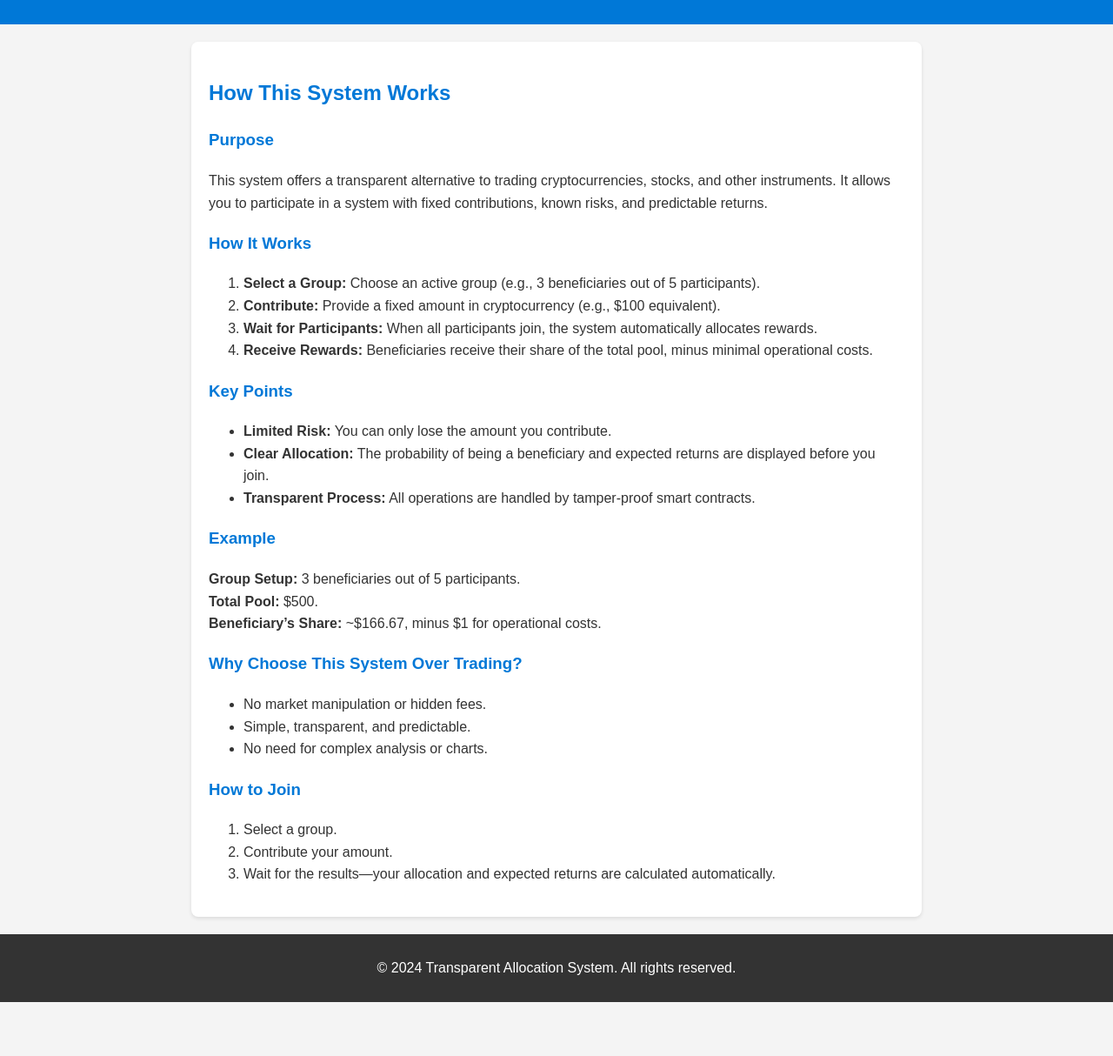
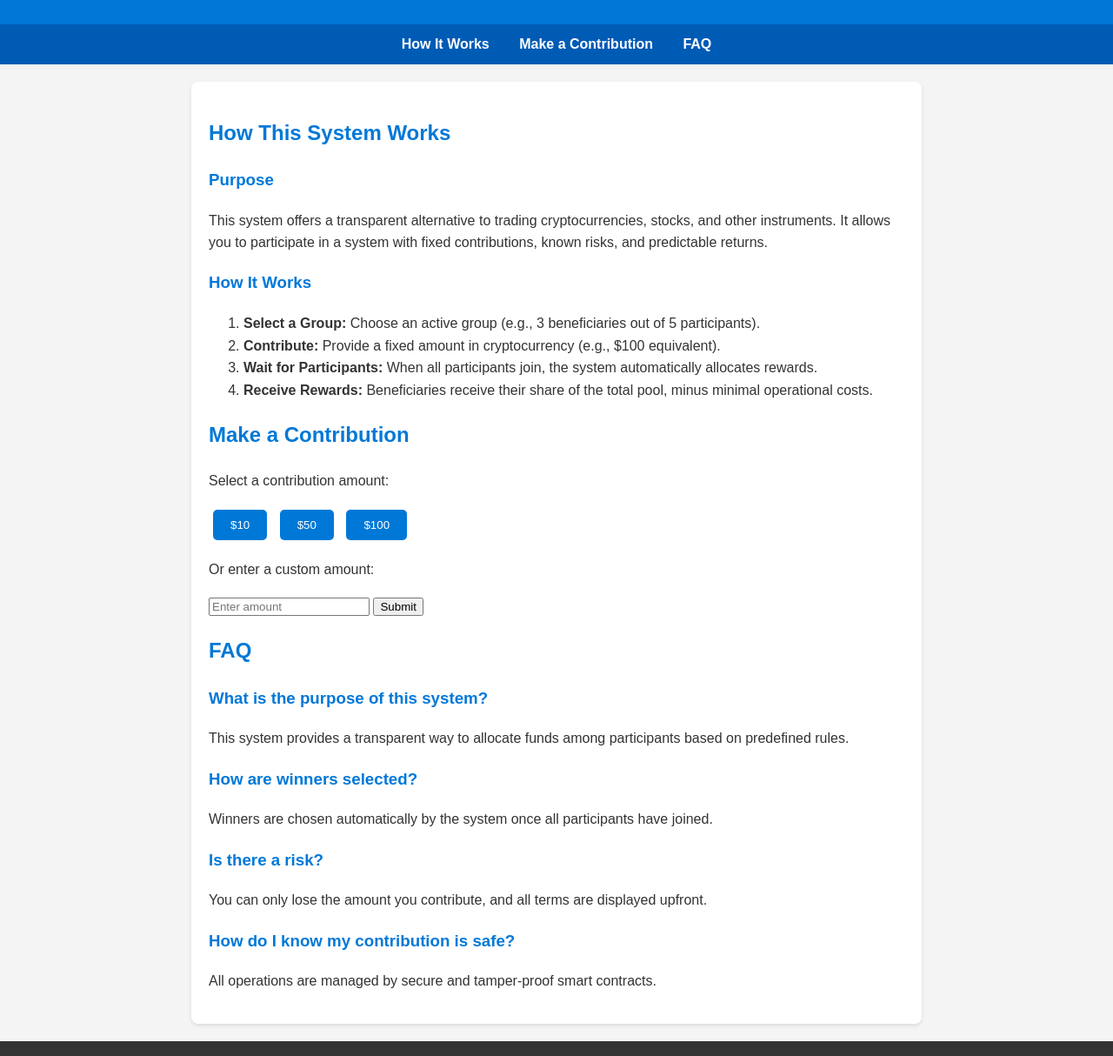
Before and after one commit to Cetpet/stake-platform-site, a plain HTML site: page index.html in a window 1280 px wide. Shown: the part 86-1300 px from the top of the page at 87% size. Before the commit the page ends 1238 px from the top, so only its background shows below. Drawn offline with Linux system fonts and the light colour scheme.

Commit message:
Add files via upload
Updated index.html with new content and structure.

```diff
--- a/index.html
+++ b/index.html
@@ -20,6 +20,20 @@
             padding: 10px 15px;
             text-align: center;
         }
+        nav {
+            background: #005BB5;
+            padding: 10px;
+            text-align: center;
+        }
+        nav a {
+            color: #fff;
+            margin: 0 15px;
+            text-decoration: none;
+            font-weight: bold;
+        }
+        nav a:hover {
+            text-decoration: underline;
+        }
         main {
             padding: 20px;
             max-width: 800px;
@@ -30,6 +44,18 @@
         }
         h1, h2, h3 {
             color: #0078D7;
+        }
+        .contribution-buttons button {
+            margin: 5px;
+            padding: 10px 20px;
+            background-color: #0078D7;
+            color: #fff;
+            border: none;
+            border-radius: 5px;
+            cursor: pointer;
+        }
+        .contribution-buttons button:hover {
+            background-color: #005BB5;
         }
         footer {
             text-align: center;
@@ -44,8 +70,13 @@
     <header>
         <h1>Transparent Allocation System</h1>
     </header>
+    <nav>
+        <a href="#how-it-works">How It Works</a>
+        <a href="#make-a-contribution">Make a Contribution</a>
+        <a href="#faq">FAQ</a>
+    </nav>
     <main>
-        <h2>How This System Works</h2>
+        <h2 id="how-it-works">How This System Works</h2>
 
         <h3>Purpose</h3>
         <p>
@@ -60,33 +91,42 @@
             <li><strong>Receive Rewards:</strong> Beneficiaries receive their share of the total pool, minus minimal operational costs.</li>
         </ol>
 
-        <h3>Key Points</h3>
-        <ul>
-            <li><strong>Limited Risk:</strong> You can only lose the amount you contribute.</li>
-            <li><strong>Clear Allocation:</strong> The probability of being a beneficiary and expected returns are displayed before you join.</li>
-            <li><strong>Transparent Process:</strong> All operations are handled by tamper-proof smart contracts.</li>
-        </ul>
+        <h2 id="make-a-contribution">Make a Contribution</h2>
+        <div class="contribution-buttons">
+            <p>Select a contribution amount:</p>
+            <button onclick="alert('You selected $10')">$10</button>
+            <button onclick="alert('You selected $50')">$50</button>
+            <button onclick="alert('You selected $100')">$100</button>
+        </div>
+        <div>
+            <p>Or enter a custom amount:</p>
+            <input type="number" id="customAmount" placeholder="Enter amount" min="1">
+            <button onclick="submitCustomAmount()">Submit</button>
+        </div>
 
-        <h3>Example</h3>
-        <p>
-            <strong>Group Setup:</strong> 3 beneficiaries out of 5 participants.<br>
-            <strong>Total Pool:</strong> $500.<br>
-            <strong>Beneficiary’s Share:</strong> ~$166.67, minus $1 for operational costs.
-        </p>
+        <script>
+            function submitCustomAmount() {
+                const amount = document.getElementById('customAmount').value;
+                if (amount) {
+                    alert(`You entered $${amount}`);
+                } else {
+                    alert('Please enter a valid amount');
+                }
+            }
+        </script>
 
-        <h3>Why Choose This System Over Trading?</h3>
-        <ul>
-            <li>No market manipulation or hidden fees.</li>
-            <li>Simple, transparent, and predictable.</li>
-            <li>No need for complex analysis or charts.</li>
-        </ul>
+        <h2 id="faq">FAQ</h2>
+        <h3>What is the purpose of this system?</h3>
+        <p>This system provides a transparent way to allocate funds among participants based on predefined rules.</p>
 
-        <h3>How to Join</h3>
-        <ol>
-            <li>Select a group.</li>
-            <li>Contribute your amount.</li>
-            <li>Wait for the results—your allocation and expected returns are calculated automatically.</li>
-        </ol>
+        <h3>How are winners selected?</h3>
+        <p>Winners are chosen automatically by the system once all participants have joined.</p>
+
+        <h3>Is there a risk?</h3>
+        <p>You can only lose the amount you contribute, and all terms are displayed upfront.</p>
+
+        <h3>How do I know my contribution is safe?</h3>
+        <p>All operations are managed by secure and tamper-proof smart contracts.</p>
     </main>
     <footer>
         <p>&copy; 2024 Transparent Allocation System. All rights reserved.</p>
```
